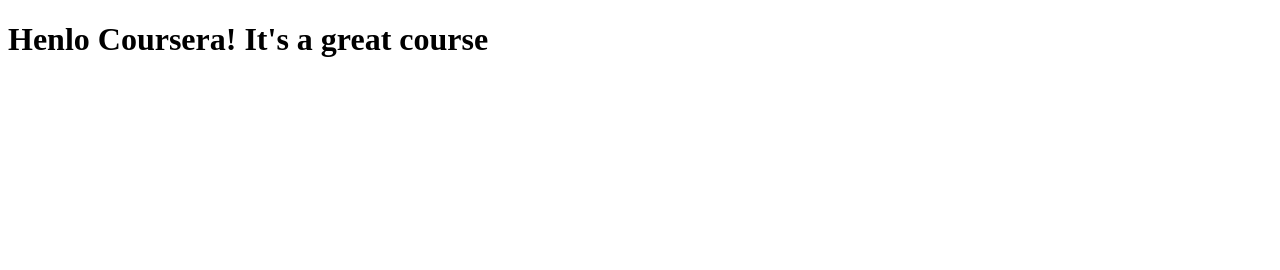
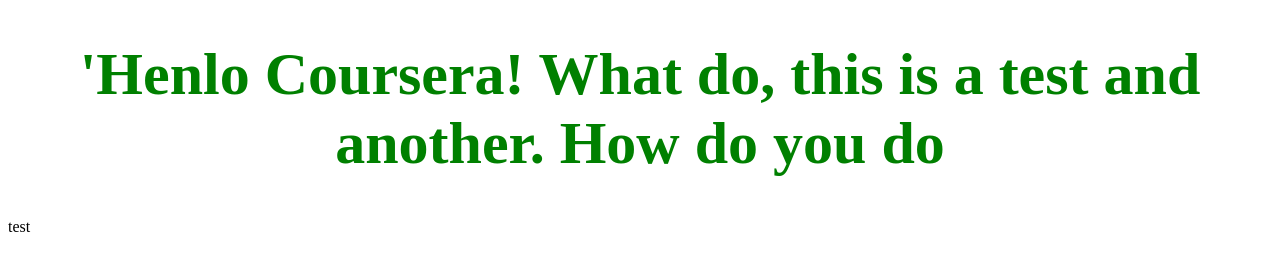
Before and after one commit to alejohv1/coursera-test, a plain HTML site: page site/index.html in a window 1280 px wide. Drawn offline with Linux system fonts and the light colour scheme.

```diff
--- a/site/index.html
+++ b/site/index.html
@@ -6,6 +6,8 @@
 	<title>Hello Coursera!</title>
 </head>
 <body>
-<h1>Henlo Coursera! It's a great course</h1>
+
+<h1 style='color:green; font-size:60px; text-align:center;'>'Henlo Coursera! What do, this is a test and another. How do you do</h1>
+<p>test</p>
 </body>
 </html>
```
